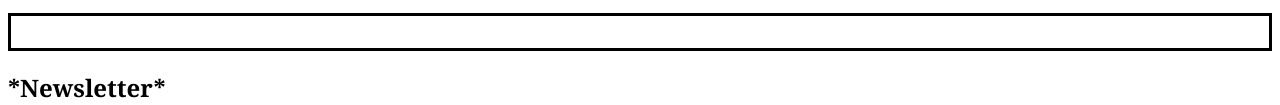
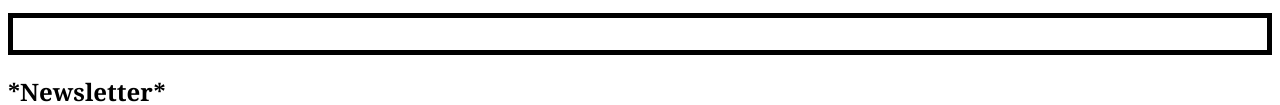
Before and after one commit to mendelrecords/mendelrecords.github.io, a plain HTML site: page index.html in a window 1280 px wide. Shown: the part 1102-1207 px from the top of the page. Drawn offline with Linux system fonts and the light colour scheme.

Commit message:
update box

```diff
--- a/index.html
+++ b/index.html
@@ -33,7 +33,7 @@
     8/20/24 - Hudson Freeman, Purser, & Farrah Hanna @ Cassette [NY] <br></p>
 
 
-    <p style="border-width:3px; border-style:solid; border: color #000; padding: 1em;">
+    <p style="border-width:5px; border-style:solid; border-color: black; padding: 1em;">
       <h2 > *Newsletter* </h2>
       <i>subscribe to find new music and support independent musicians</i><br><a href="https://maxsmusicmondays.substack.com/" target="_blank">Max's Music Mondays - a music discovery newsletter </a>
       <h2 > *Contact* </h2>
```
